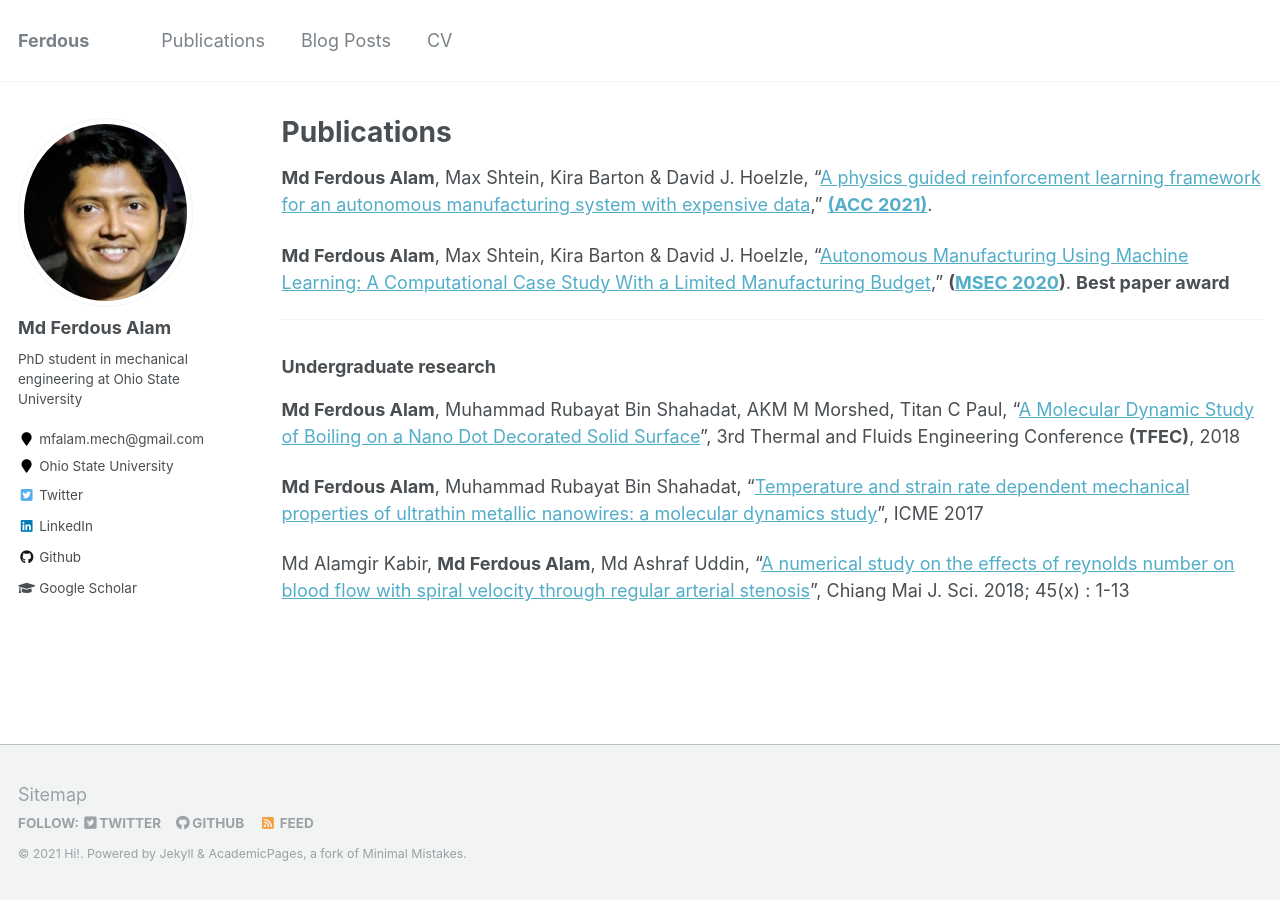
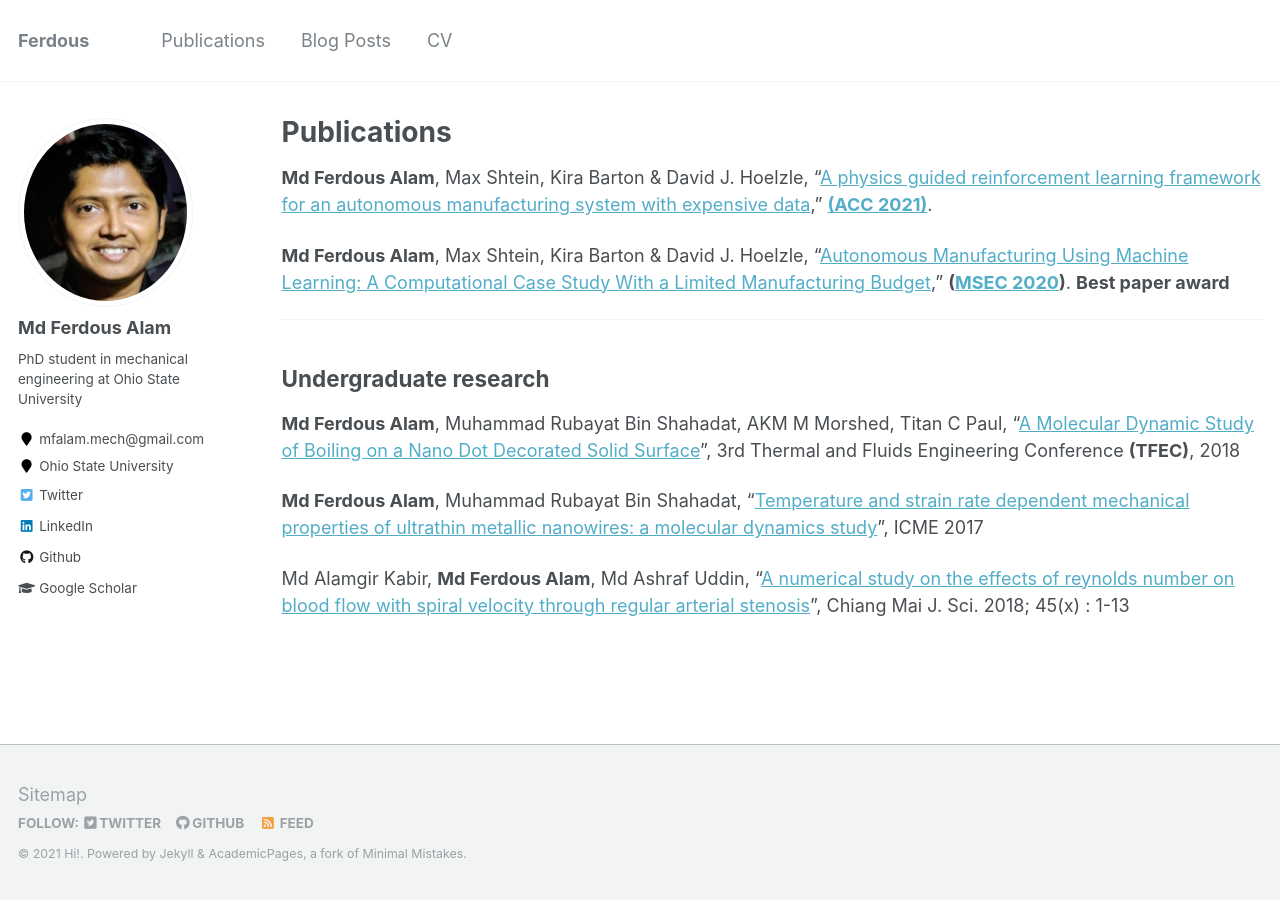
Before and after one commit to ghost-083/ghost-083.github.io, a Jekyll site: the page built from _pages/publications.md, in a window 1280 px wide. Built offline with Jekyll 4.4.1, drawn with Linux system fonts in a browser that asks for light colours.

Commit message:
Trigger rebuild

```diff
--- a/_pages/publications.md
+++ b/_pages/publications.md
@@ -17,7 +17,7 @@ author_profile: true
 **Md Ferdous Alam**, Max Shtein, Kira Barton & David J. Hoelzle, “[Autonomous Manufacturing Using Machine Learning: A Computational Case Study With a Limited Manufacturing Budget](https://asmedigitalcollection.asme.org/MSEC/proceedings-abstract/MSEC2020/84263/V002T07A009/1095697),” **([MSEC 2020](https://event.asme.org/MSEC-2020))**. **Best paper award**
 
 ---------------------------------
-### Undergraduate research
+## Undergraduate research
 
 **Md Ferdous Alam**, Muhammad Rubayat Bin Shahadat, AKM M Morshed, Titan C Paul, "[A Molecular Dynamic Study of Boiling on a Nano Dot Decorated Solid Surface](http://dl.astfe.org/conferences/tfec2018,227edc1f530e7f7e,672ea4ef2b156775.html)", 3rd Thermal and Fluids Engineering Conference **(TFEC)**, 2018
 
```
